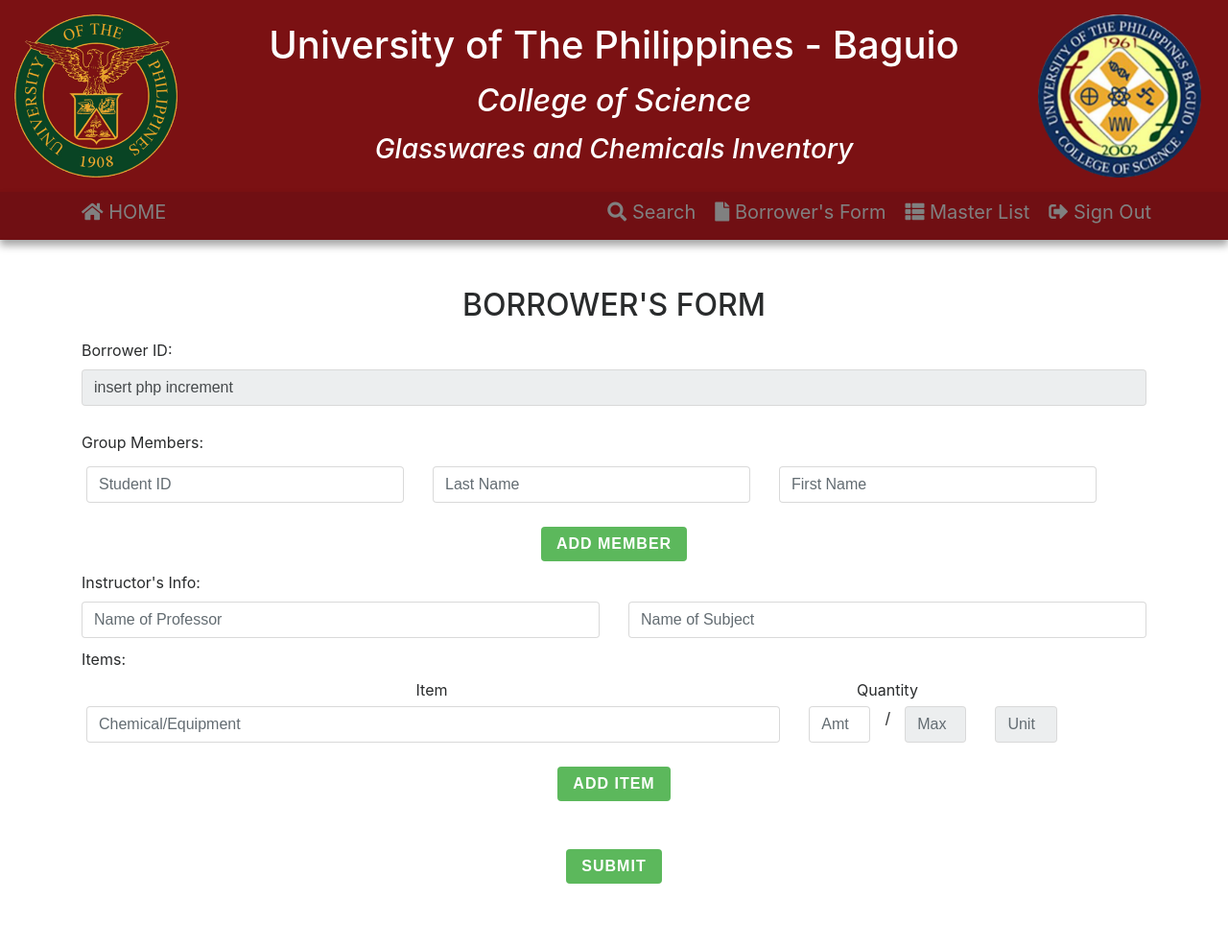
After one commit to karlbenson/CMSC-128-INVENTORY, a PHP site: page /bform.php in a window 1280 px wide. The commit adds this page. Shown: the whole page at 96% size. Run offline with PHP 8.4, Linux system fonts and the light colour scheme.

Commit message:
slightly working borrower's form w/o submit php

```diff
--- /dev/null
+++ b/bform.php
@@ -0,0 +1,110 @@
+<html>
+<head>
+  <title>Home: UPB Glasswares and Chemicals Inventory</title>
+  <link rel="stylesheet" type="text/css" href="css/home.css">
+  <?php 'loading head';include("head.php"); ?>
+  <script type="text/javascript" src="js/jquery-3.3.1.slim.min.js"></script>
+</head>
+<body  style="z-index: -10000:">
+  <div class="container">
+
+        <center><h2>BORROWER'S FORM</h2></center>
+        <form  action="/bprocess.php" target="_self" method="POST">
+          <div class="form-group">
+            <label for="borrowerid">Borrower ID: </label>
+            <input class="form-control" id="borrowerid" readonly="readonly" value="insert php increment" />
+          </div>
+
+          <label class="try" for="members">Group Members: </label>
+          <div class="row grpmem" style="padding: 5px;">
+            <div class="col">
+              <input type="text" name="sid[]" class="form-control" placeholder="Student ID">
+            </div>
+            <div class="col">
+              <input type="text" name="lname[]" class="form-control" placeholder="Last Name">
+            </div>
+            <div class="col">
+              <input type="text" name="fname[]" class="form-control" placeholder="First Name">
+            </div>
+            <button class="btn btn-danger remover" form="" style="cursor: pointer; visibility: hidden;"><i class="fas fa-minus"></i></button>
+          </div>
+          <center><button type="button" class="btn btn-success" id="add-row" name="add-row" onmouseover="" style="cursor: pointer; margin-top: 20px;">Add Member</button></center>
+
+          <label for="instruct">Instructor's Info:</label>
+          <div class="row" id="instruct">
+            <div class="col">
+              <input type="text" id="prof" class="form-control" placeholder="Name of Professor">
+            </div>
+            <div class="col">
+              <input type="text" id="subj" class="form-control" placeholder="Name of Subject">
+            </div>
+          </div>
+
+          <label for="item">Items:</label>
+          <div class="row try2">
+              <div class="col-md-8"><center>Item</center></div>
+              <div class="col-md-2"><center>Quantity</center></div>
+          </div>
+          <div class="row grpit" style="padding: 5px;">
+            <div class="col-md-8">
+              <input type="text" name="it[]" class="form-control" placeholder="Chemical/Equipment">
+            </div>
+            <div class="col-md-1">
+              <input type="text" name="amount[]" class="form-control" placeholder="Amt">
+            </div>
+            /<div class="col-md-1">
+              <input type="text" class="form-control" placeholder="Max" readonly="readonly">
+            </div>
+            <div class="col-md-1">
+              <input type="text" class="form-control" placeholder="Unit" readonly="readonly">
+            </div>
+            <button class="btn btn-danger remover2" form="" style="float:right; cursor: pointer; visibility: hidden;"><i class="fas fa-minus"></i></button>
+          </div>
+          <center><button type="button" class="btn btn-success" id="add-item" name="add-item" onmouseover="" style="cursor: pointer; margin-top: 20px;">Add Item</button></center>
+
+          <center><input type="submit" class="btn btn-success" style="margin: 50px; cursor: pointer;"></center>
+        </form>
+
+  </div>
+</body>
+
+</html>
+
+<script type="text/javascript">
+  jQuery(function($){
+    var $button = $('#add-row'),
+        $row = $('.grpmem').clone();
+    var $try=$('.try');
+    $button.click(function(){
+        $row.clone().insertAfter( $try );
+        $('.remover').css({
+          visibility: ''
+        });
+
+
+        $('.grpmem').on('click','.remover', function() {
+          $(this).closest('.grpmem').remove();
+        });
+    });
+
+    var $button2=$('#add-item'),
+        $row2=$('.grpit').clone(),
+        $try2=$('.try2');
+    $button2.click(function() {
+      $row2.clone().insertAfter($try2);
+      $('.remover2').css({
+        visibility: ''
+      });
+      $('.grpit').on('click','.remover2', function() {
+          $(this).closest('.grpit').remove();
+      });
+    });
+
+});
+</script>
+
+<style type="text/css">
+  label{
+    margin-top: 10px;
+  }
+</style>
--- a/head.php
+++ b/head.php
@@ -1,5 +1,5 @@
 <!DOCTYPE html>
-<html>
+<html style="z-index: 1000000;">
 <head>
 	<meta charset="utf-8">
 	<meta name="viewport" content="width=device-width, initial-scale=1">
@@ -36,7 +36,7 @@
 			<div class="col-sm-2 hidden-sm-down"><img src="src/cs.png" width="170px" style="right: 20px;"></div>
 		</div>
 	</div>
-	<div class="container-fluid second" style="margin-bottom: 50px;">
+	<div class="container-fluid second" style="margin-bottom: 50px; z-index: 1000;">
 		<div class="container">
 			<div class="row">
 			<div title="Go Home" class="col-sm-3"><a href="home.php"><i class="fas fa-home"></i> HOME</a></div>
```
